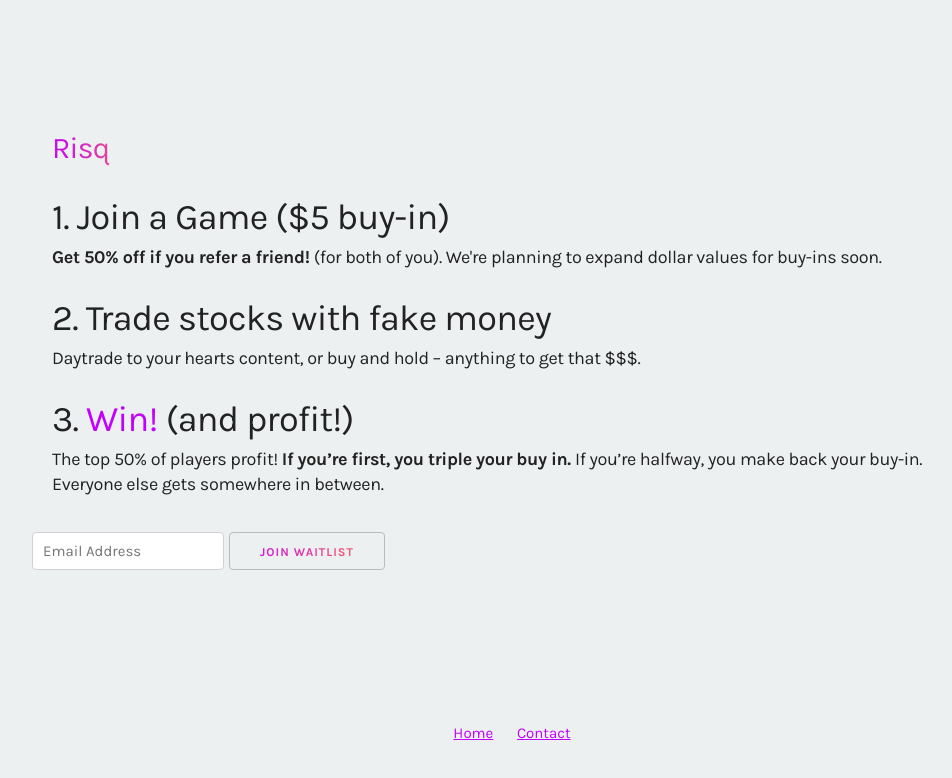
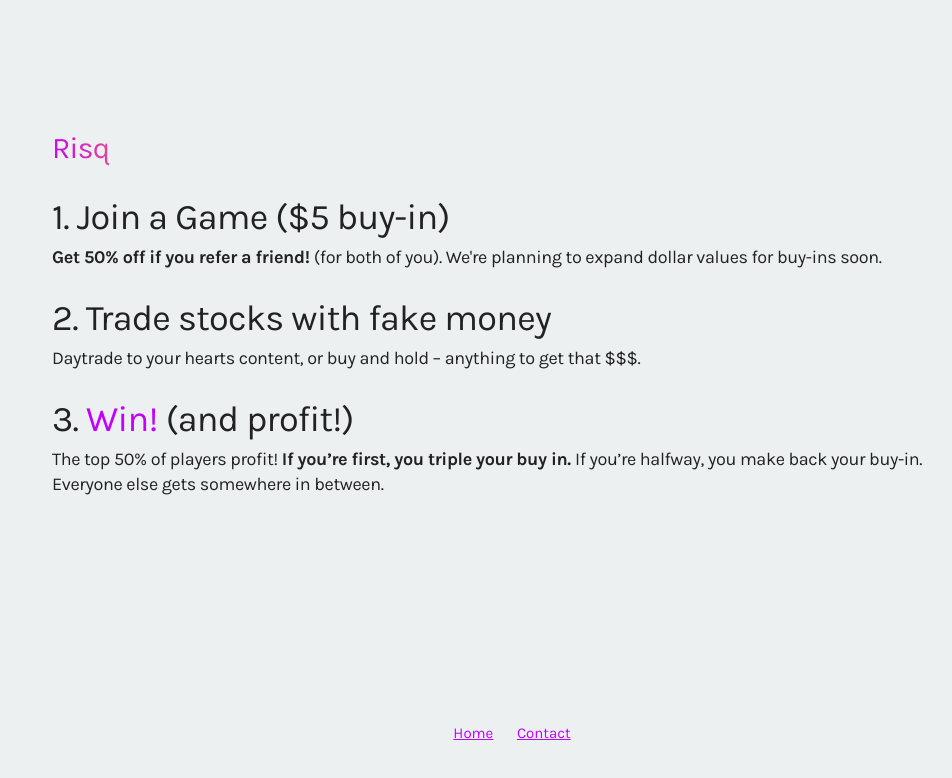
Before and after one commit to risq-trading/risq-trading.github.io, a website: page how.html in a window 1280 px wide. Shown: the whole page, without its empty margins (128-1080 px from the left). Drawn offline with Linux system fonts and the light colour scheme; a script that the page names is missing.

Commit message:
how it works

```diff
--- a/how.html
+++ b/how.html
@@ -92,86 +92,7 @@
                 </strong> If you’re halfway, you make back your buy-in. Everyone else gets somewhere in between.</span>
         </div>
         <div style='text-align: left;'>
-            <!-- Begin Mailchimp Signup Form -->
-            <div id='mailchimp-signup'>
-            <style type="text/css">
-                #mc_embed_signup {
-                    clear: left;
-                }
 
-                .flex-top {
-                    flex: 1;
-                    display: flex;
-                    flex-direction: column;
-
-                }
-
-                @media (min-width: 480px) {
-                    .flex-top {
-                        flex: 1;
-                        display: flex;
-                        flex-direction: row;
-                    }
-                }
-
-                .flex-email {
-                    flex: 1;
-                }
-
-                @media (min-width: 480px) {
-                    .flex-email {
-                        flex: 2;
-                        align-self: flex-end;
-                        justify-self: flex-end;
-                        text-align: right;
-                        margin-right: 5px;
-                    }
-                }
-
-                .flex-btn {
-                    flex: 1;
-                }
-
-                @media (min-width: 480px) {
-                    .flex-btn {
-                        flex: 1;
-                        align-self: flex-start;
-                        justify-self: flex-start;
-                        text-align: left;
-                    }
-                }
-
-                /* Add your own Mailchimp form style overrides in your site stylesheet or in this style block.
-            We recommend moving this block and the preceding CSS link to the HEAD of your HTML file. */
-            </style>
-            <div id="mc_embed_signup" style='display: flex;flex:1;'>
-                <form
-                    action="https://joinrisq.us1.list-manage.com/subscribe/post?u=be618d1ea001a1907f39dc157&amp;id=b91a092361"
-                    method="post" id="mc-embedded-subscribe-form" name="mc-embedded-subscribe-form" class="validate"
-                    target="_self" novalidate>
-                    <div id="mc_embed_signup_scroll" style='margin-top:15px'>
-
-                        <div class='flex-top'>
-                            <div class="flex-email">
-                                <input s type="email" value="" name="EMAIL" class="email" id="mce-EMAIL"
-                                    placeholder="Email Address" required>
-                            </div>
-                            <div class="flex-btn">
-                                <div style="position: absolute; left: -5000px; color: #C200FB" aria-hidden="true"><input
-                                        type="text" name="b_be618d1ea001a1907f39dc157_b91a092361" tabindex="-1"
-                                        value=""></div>
-                                <div><input type="submit"
-                                        style="background:linear-gradient(80.39deg, #C200FB -1.98%, #FF6F59 95.31%);-webkit-background-clip: text;-webkit-text-fill-color: transparent;cursor:pointer;font-family:Karla;text-align:center;margin:0;max-width:100%;white-space:nowrap;overflow:hidden;text-overflow:ellipsis;font-weight:bold;-webkit-font-smoothing:antialiased;-moz-osx-font-smoothing:grayscale;"
-                                        value="Join Waitlist" name="subscribe" id="mc-embedded-subscribe"
-                                        class="button"></div>
-                            </div>
-
-                        </div>
-                    </div>
-                </form>
-            </div>
-        </div>
-            <!--End mc_embed_signup-->
         </div>
     </div>
 
```
